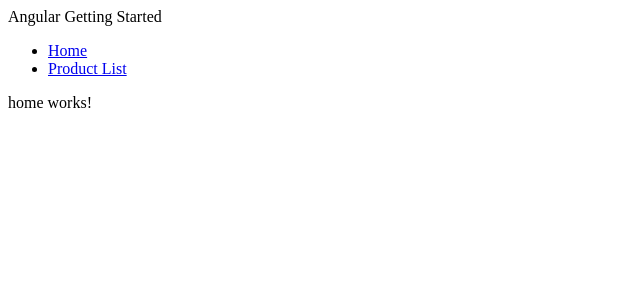
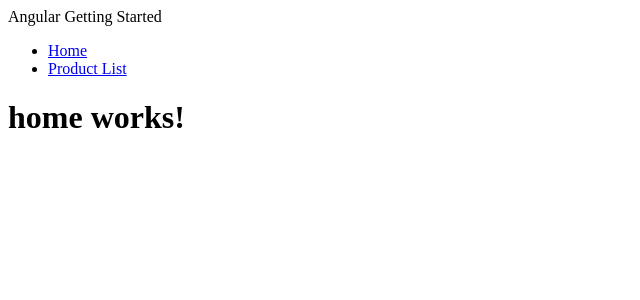
Before and after one commit to parjinderpannu/angular-product, an Angular app: page /home in a window 1280 px wide. Shown: the top 300 px of the page, without its empty margins (0-640 px from the left). Built offline with nearby package versions, Linux system fonts and the light colour scheme.

Commit message:
ng g c product/product-list -m product.module and configured product.module.ts for routes

```diff
--- a/src/app/app.module.ts
+++ b/src/app/app.module.ts
@@ -15,8 +15,8 @@
     BrowserModule,
     RouterModule.forRoot([
       { path: 'home', component: HomeComponent },
-      { path: '', redirectTo: 'welcome', pathMatch: 'full'},
-      { path: '**', redirectTo: 'welcome', pathMatch: 'full'}
+      { path: '', redirectTo: 'home', pathMatch: 'full'},
+      { path: '**', redirectTo: 'home', pathMatch: 'full'}
     ]),
     ProductModule
   ],
--- a/src/app/home/home.component.html
+++ b/src/app/home/home.component.html
@@ -1,3 +1 @@
-<p>
-  home works!
-</p>
+<h1>home works!</h1>
--- /dev/null
+++ b/src/app/product/product-list/product-list.component.html
@@ -0,0 +1 @@
+<h1>product-list works!</h1>
--- /dev/null
+++ b/src/app/product/product-list/product-list.component.ts
@@ -0,0 +1,15 @@
+import { Component, OnInit } from '@angular/core';
+
+@Component({
+  selector: 'ap-product-list',
+  templateUrl: './product-list.component.html',
+  styleUrls: ['./product-list.component.css']
+})
+export class ProductListComponent implements OnInit {
+
+  constructor() { }
+
+  ngOnInit() {
+  }
+
+}
```
Also changed, not shown: src/app/product/product.module.ts (+6 -1 lines), src/app/product/product-list/product-list.component.css (added), 1 other file (tests, documents, lock files or other folders).
